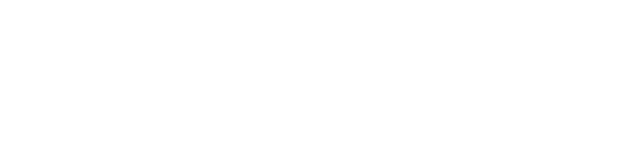
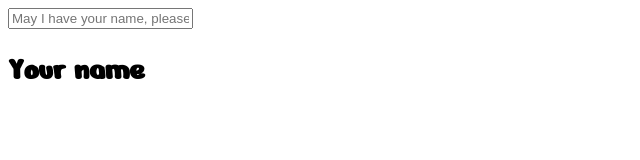
Before and after one commit to HyunJungOh0120/wedding, a plain HTML site: page index.html in a window 1280 px wide. Shown: the whole page, without its empty margins (0-640 px from the left). Drawn offline with Linux system fonts and the light colour scheme.

Commit message:
add .gitignore

```diff
--- a/index.html
+++ b/index.html
@@ -6,5 +6,13 @@
     <link rel="stylesheet" href="style.css" />
     <title>Wedding-home</title>
   </head>
-  <body></body>
+  <body>
+    <div class="name-container">
+      <form class="js-form">
+        <input type="text" placeholder="May I have your name, please?" />
+      </form>
+      <h1 class="js-name">Your name</h1>
+    </div>
+    <script src="src/index.js"></script>
+  </body>
 </html>
--- a/style.css
+++ b/style.css
@@ -0,0 +1,11 @@
+@import url("https://fonts.googleapis.com/css2?family=Nerko+One&display=swap");
+
+@import "screen/home.css";
+
+* {
+  box-sizing: border-box;
+}
+
+body {
+  font-family: "Nerko One", cursive;
+}
```
Also changed, not shown: screen/home.css (added), src/index.js (added), 1 other file.
